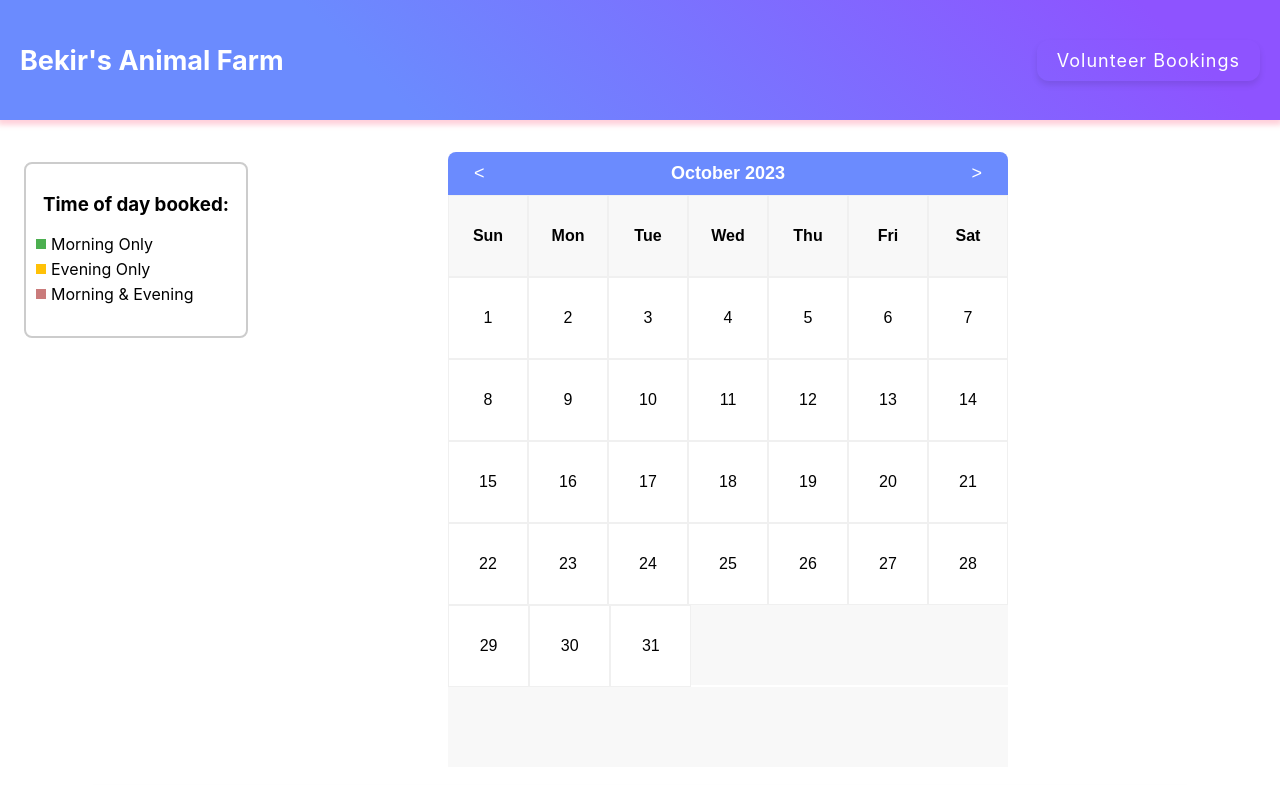
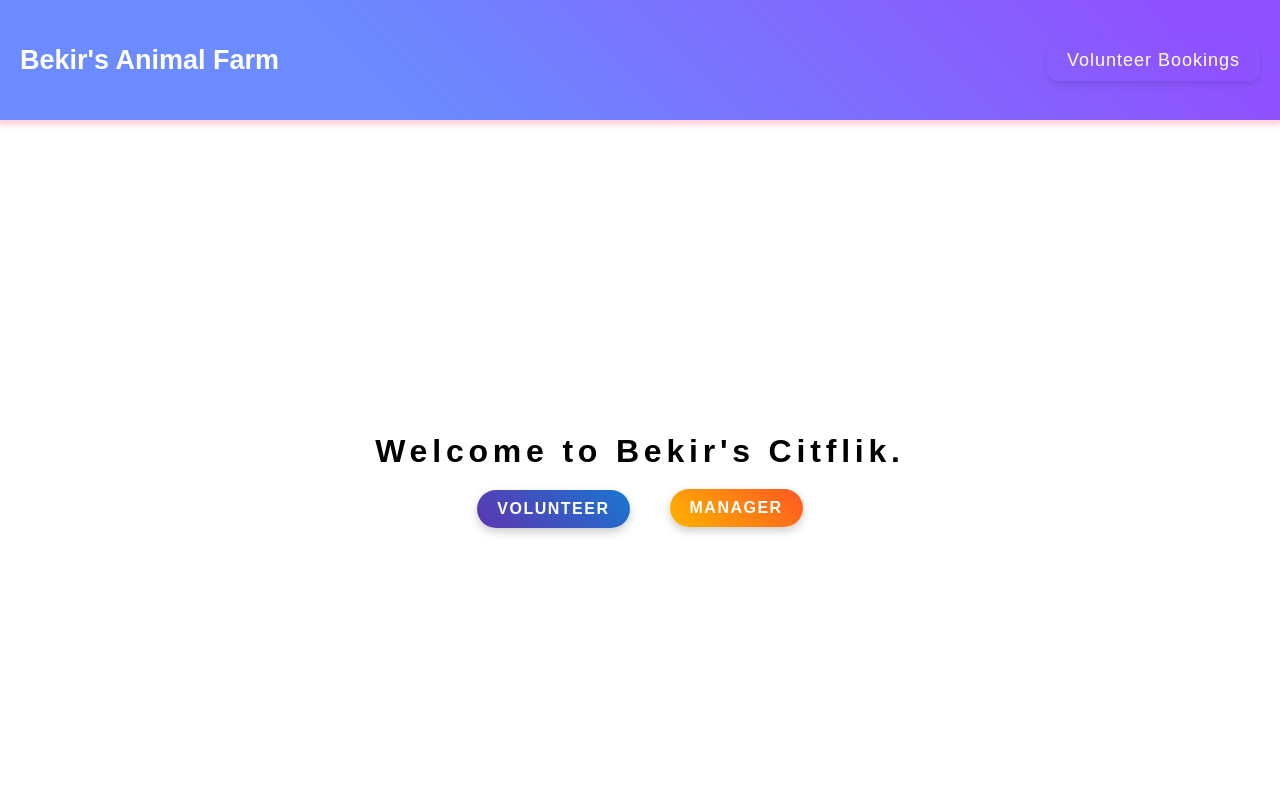
Before and after one commit to BEKIRKSU/AnimalFarm, a React (Create React App) app: page / in a window 1280 px wide. Shown: the top 785 px of the page. Built offline with nearby package versions, Linux system fonts and the light colour scheme; no server answers.

Commit message:
Home page path added

```diff
--- a/src/App.js
+++ b/src/App.js
@@ -6,6 +6,7 @@ import axios from 'axios';
 import { useState, useEffect } from 'react';
 import Footer from './Footer';
 import HomeView from './HomeView';
+import Home from './Home';
 
 function App() {
   const [data, setData] = useState([]);
@@ -26,7 +27,7 @@ function App() {
         <Navbar />
         <Routes>
           <Route path="/userbooking" element={<UserBookingList data={data} />} />
-          <Route path="/" element={<HomeView />} />
+          <Route path="/" element={<Home />} />
         </Routes>
         <Footer />
       </div>
--- a/src/Home.jsx
+++ b/src/Home.jsx
@@ -18,7 +18,7 @@ function Home() {
             <main className="content">
               <div className="typewriter">
                 <h1>Welcome to Bekir's Citflik.</h1>
-                <p>Embark on a journey of deep practice with us, overcoming initial challenges to attain coding expertise.</p>
+                {/* <p>Volunteer or Manager</p> */}
                 </div>
                <div className="button-group">
           <button onClick={handleGetStartedClick} className="journey-on-button">
```
